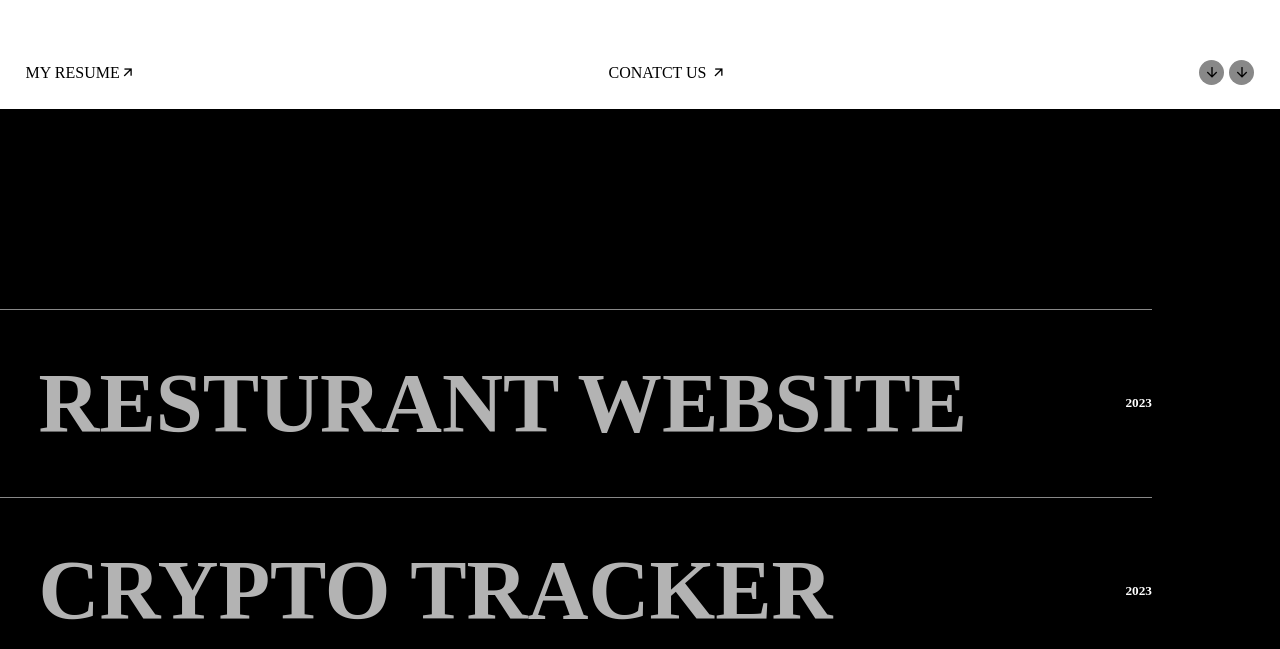
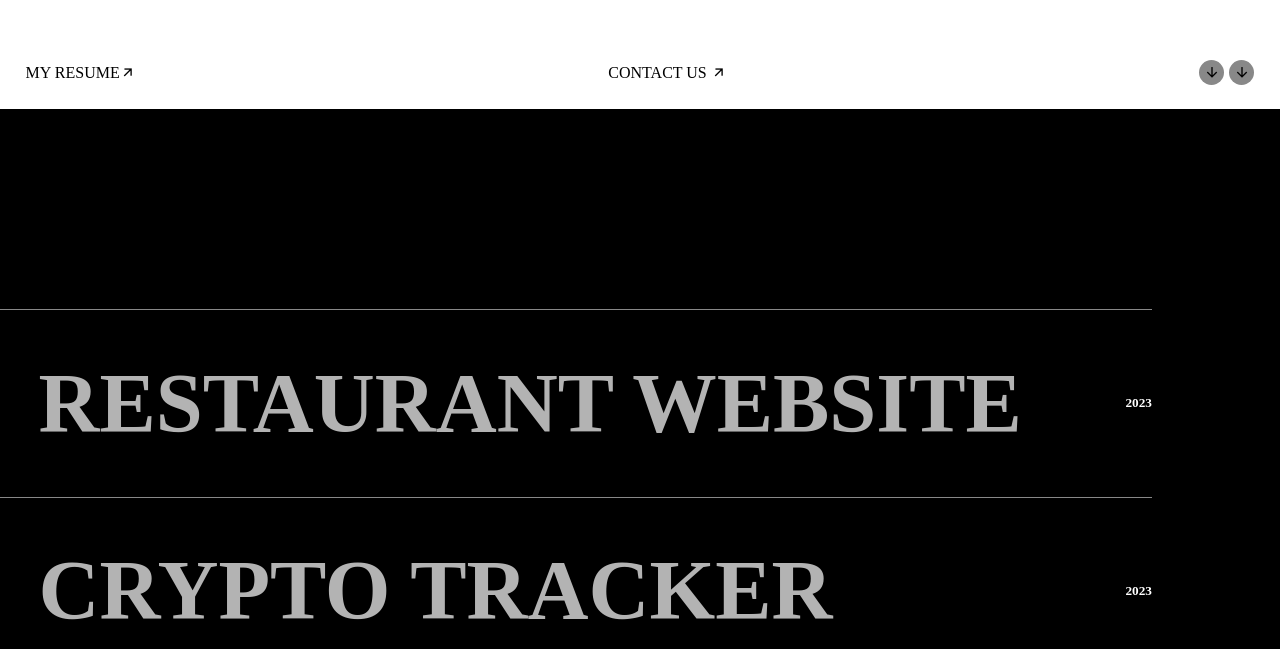
Before and after one commit to sameer2002/My-Portfolio, a plain HTML site: page index.html in a window 1280 px wide. Shown: the part 691-1340 px from the top of the page. Drawn offline with nearby package versions, Linux system fonts and the light colour scheme; a script that the page names is missing.

Commit message:
Aditiion

```diff
--- a/index.html
+++ b/index.html
@@ -41,7 +41,7 @@
             </div>
             <div id="herofooter">
                 <a href="resume.html" target="@">My Resume<i class="ri-arrow-right-up-line"></i></a>
-                <a href="#" id="let-talk">Conatct Us <i class="ri-arrow-right-up-line"></i></a>
+                <a href="#" id="let-talk">Contact Us <i class="ri-arrow-right-up-line"></i></a>
                 <div id="iconset">
                     <div class="circle"><i class="ri-arrow-down-line"></i></div>
                     <div class="circle"><i class="ri-arrow-down-line"></i></div>
@@ -51,7 +51,7 @@
         <div id="second">
             <a href="https://sameer2002.github.io/Resturant-f2-3/" target="@" class="elem">
                 <img src="image/resturant.png" alt="">
-                <h1>Resturant Website</h1>
+                <h1>Restaurant Website</h1>
                 <h5>2023</h5>
             </a>
             <a href="https://sameer2002.github.io/crypto-tracker/" target="@" class="elem">
```
